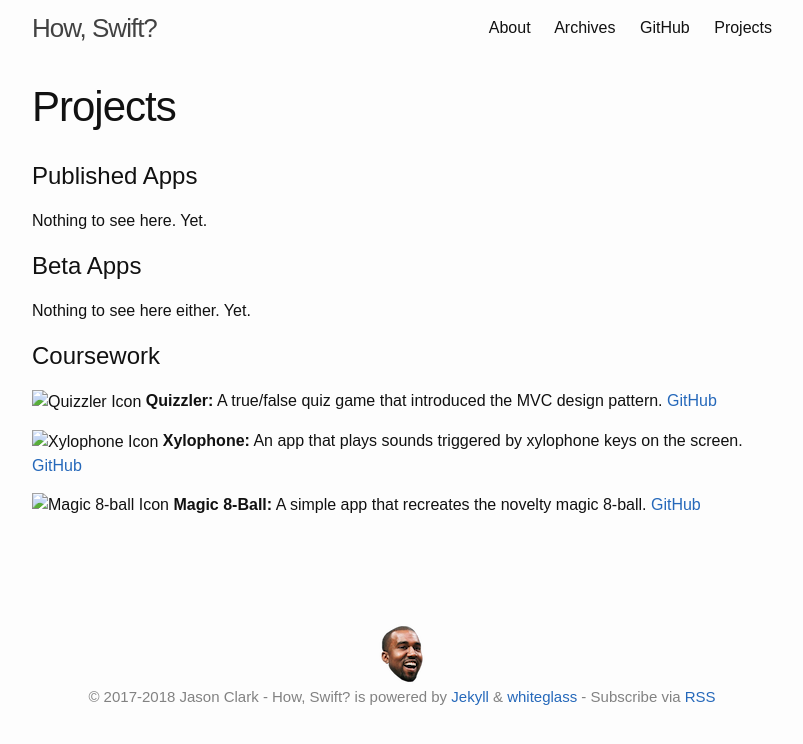
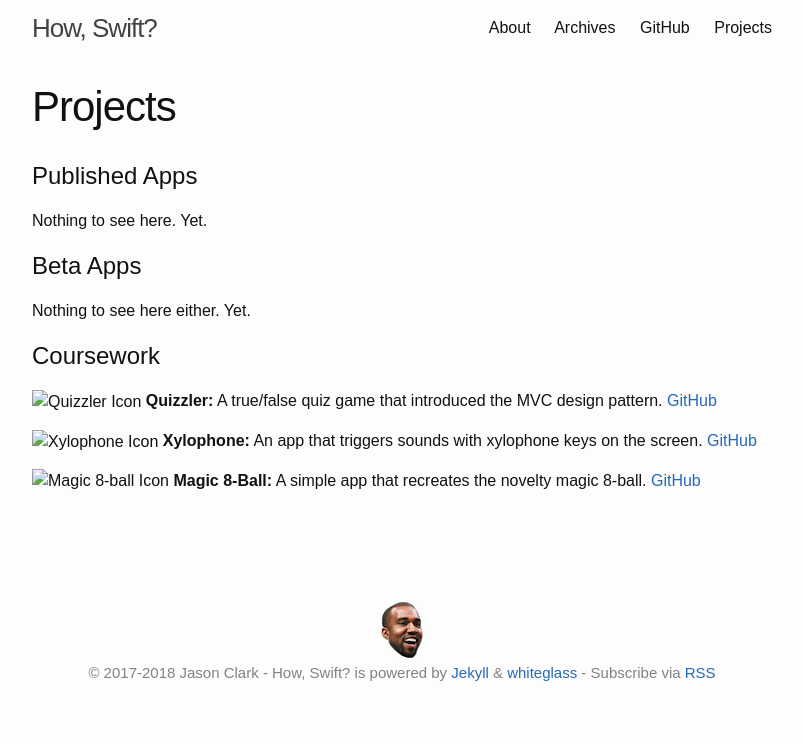
Before and after one commit to howswift/howswift.github.io, a Jekyll site: the page built from projects.md, in a window 1280 px wide. Shown: the top 744 px of the page, without its empty margins (238-1041 px from the left). Built offline with Jekyll 4.4.1, drawn with Linux system fonts in a browser that asks for light colours.

Commit message:
one more.

```diff
--- a/projects.md
+++ b/projects.md
@@ -21,7 +21,7 @@ A true/false quiz game that introduced the MVC design pattern. [GitHub](https://
 
 ![Xylophone Icon](assets/xylophone_Icon-40@3x.png)
 **Xylophone:**
-An app that plays sounds triggered by xylophone keys on the
+An app that triggers sounds with xylophone keys on the
 screen. [GitHub](https://github.com/howswift/complete-ios-bootcamp/pull/5)
 
 
```
